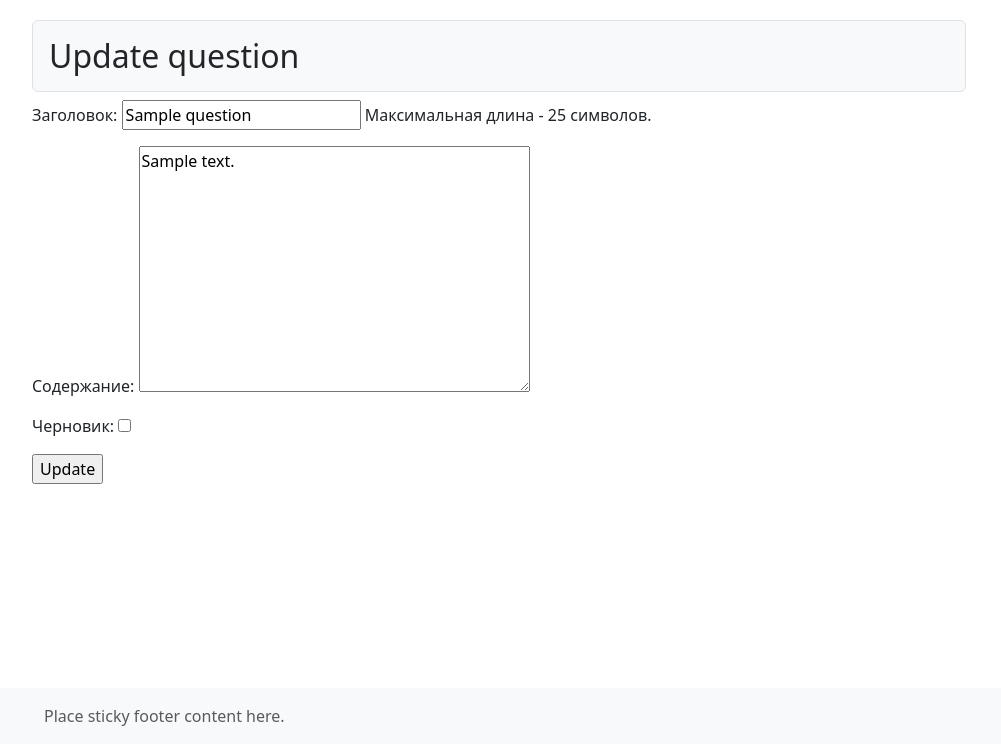
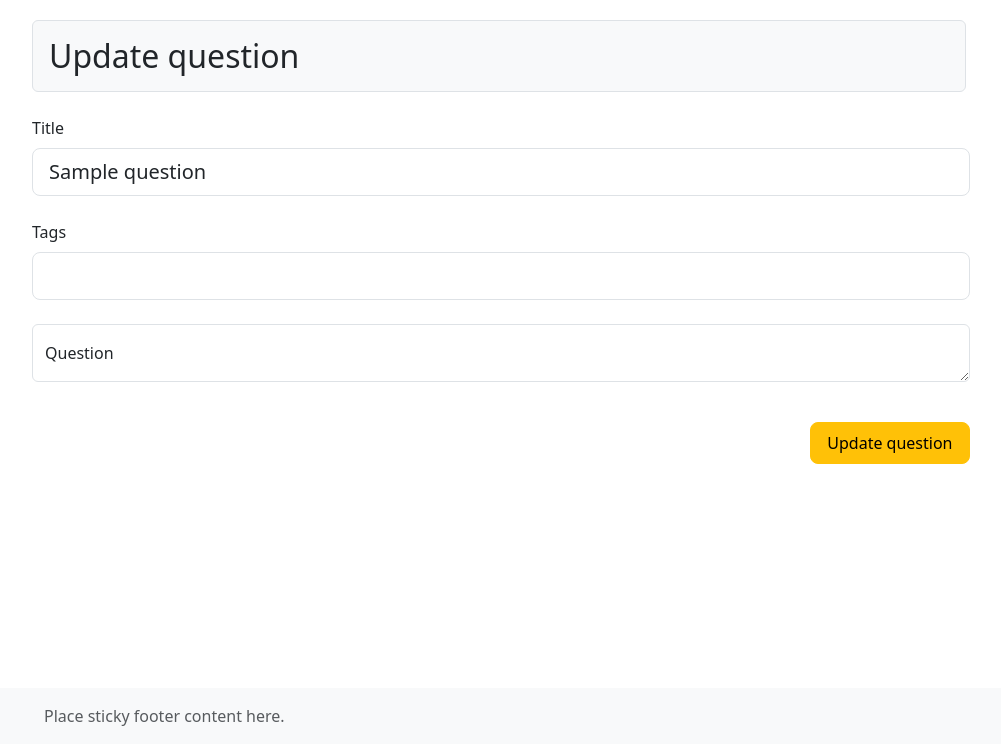
Before and after one commit to EternalTLD/Ask--Django, a Django app: page /update/1/ in a window 1280 px wide. Shown: the part 56-800 px from the top of the page, without its empty margins (38-1039 px from the left). Run offline with Django 4.2, Linux system fonts and the light colour scheme; tables that the repository leaves empty hold one stand-in row (values such as "Sample post"); some libraries are stand-ins or nearby versions.

```diff
--- a/ask_project/templates/questions/question_confirm_delete.html
+++ b/ask_project/templates/questions/question_confirm_delete.html
@@ -10,7 +10,7 @@
     </span>
 </div>
 
-<form method="post" action="{{question.get_delete_url}}">
+<form method="post" action="{% url 'questions:question_delete' question.pk %}">
     Delete {{ object }}?
     {% csrf_token %}
     <p><input type="submit" value="Confirm"></p>
--- a/ask_project/templates/questions/question_update_form.html
+++ b/ask_project/templates/questions/question_update_form.html
@@ -2,6 +2,7 @@
 
 {% load static %}
 {% load bootstrap5 %}
+{% load questions_tags %}
 
 {% block content %}
 <div class="col-10">
@@ -9,31 +10,27 @@
         <h2 class="mt-3 p-3 border bg-light rounded"><a>Update question</a></h2>
     </span>
 </div>
-<!--
+<form method="post" action="{% url 'questions:question_update' question.pk %}">
+    {% csrf_token %}
     <div class="col-10 mt-3">
+
         <div class="form-outline mb-4">
-        <input type="text" id="form3Example8" class="form-control form-control-lg" />
             <label class="form-label" for="form3Example8">Title</label>
+            <input type="title" name="title" value="{{form.title.value}}" id="form3Example8" class="form-control form-control-lg" />
         </div>
 
         <div class="form-outline mb-4">
-        <input type="text" id="form3Example8" class="form-control form-control-lg" />
             <label class="form-label" for="form3Example8">Tags</label>
+            <input type="tags" name="tags" value="{{form.tags.value }}" id="form3Example8" class="form-control form-control-lg" />
         </div>
 
         <div class="form-floating mb-4">
-        <textarea class="form-control" placeholder="Leave a comment here" id="floatingTextarea"></textarea>
+            <textarea type="content" name="content" value="" class="form-control" placeholder="Leave a comment here" id="floatingTextarea"></textarea>
             <label class="form-label" for="form3Example9">Question</label>
         </div>
 
         <div class="d-flex justify-content-end pt-3">
-        <button type="button" class="btn btn-warning btn-lg ms-2">Add question</button>
+            <button type="submit" class="btn btn-warning btn-lg ms-2">Update question</button>
         </div>
     </div>
--->
-<form method="post" action="{{question.get_update_url}}">
-    {{ form.as_p }}
-    {% csrf_token %}
-    <p><input type="submit" value="Update"></p>
-   </form>
 {% endblock %}
```
Also changed, not shown: ask_project/templates/questions/index.html (+5 -8 lines), ask_project/templates/questions/question_create_form.html (+9 -10 lines). Lines whose indentation alone changed are shown as unchanged.
